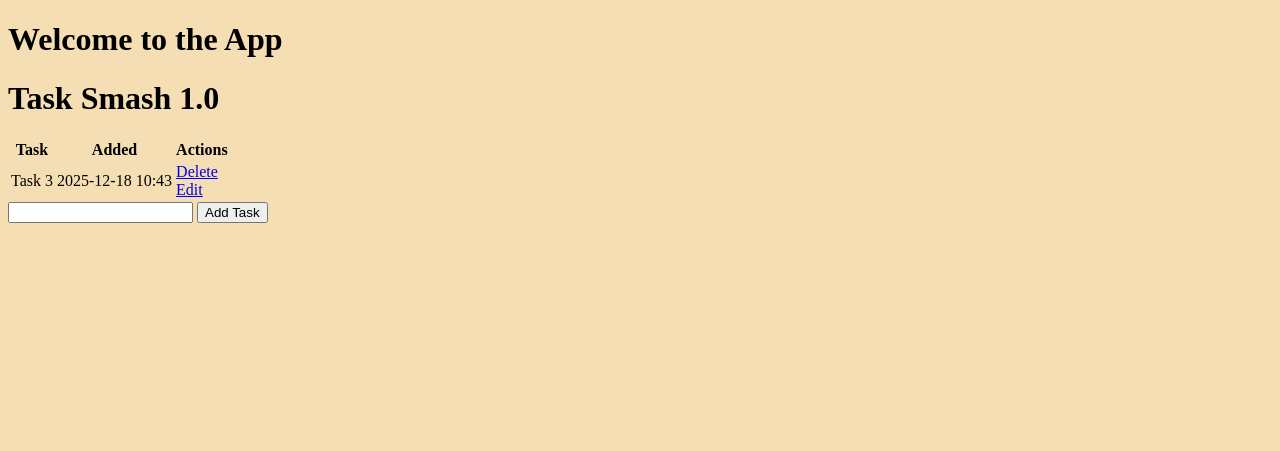
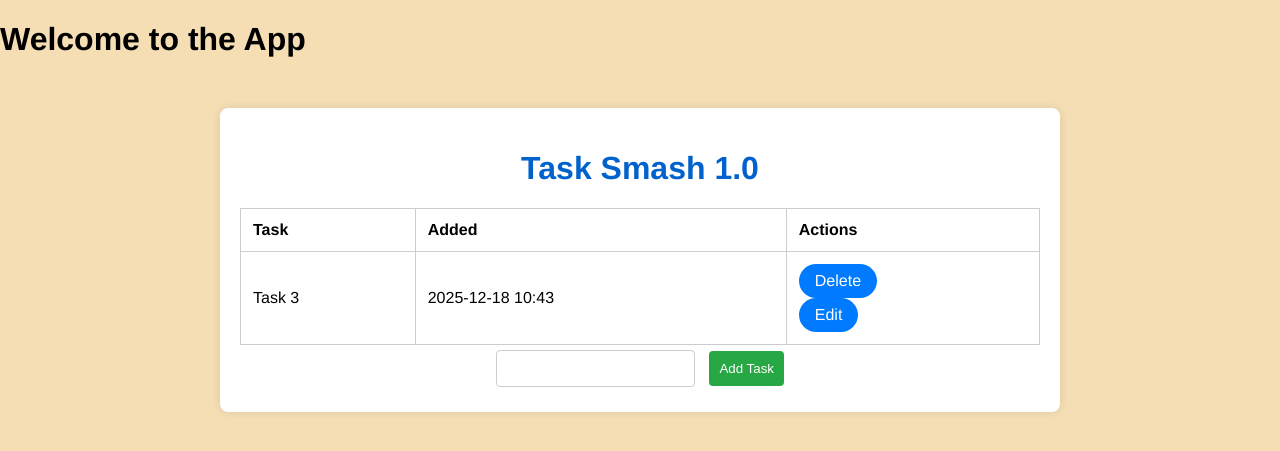
Before and after one commit to Nabea-ken/Task-Smash, a Flask app: page / in a window 1280 px wide. Shown: the top 451 px of the page. Run offline with Flask 3, Linux system fonts and the light colour scheme.

Commit message:
Add Sass.

```diff
--- a/static/styles.css
+++ b/static/styles.css
@@ -1,3 +1,70 @@
 body {
+  font-family: "Franklin Gothic Medium", "Arial Narrow", Arial, sans-serif;
+  margin: 0;
+  padding: 0;
   background-color: wheat;
+}
+
+.content {
+  max-width: 800px;
+  margin: 50px auto;
+  padding: 20px;
+  background-color: #fff;
+  border-radius: 8px;
+  box-shadow: 0 0 10px rgba(0, 0, 0, 0.1);
+  text-align: center;
+}
+.content h1 {
+  color: rgb(0, 98.4, 204);
+}
+.content h4 {
+  color: #666;
+}
+.content table {
+  width: 100%;
+  border-collapse: collapse;
+  margin-top: 20px;
+  /* tr:nth-child(even) {
+      background-color: #f9f9f9;
+  } */
+}
+.content table th,
+.content table td {
+  padding: 12px;
+  border: 1px solid #ccc;
+  text-align: left;
+}
+.content table th th,
+.content table td th {
+  background-color: #f0f0f0;
+  color: #333;
+}
+.content a {
+  display: inline-block;
+  text-decoration: none;
+  color: #fff;
+  background-color: #007bff;
+  padding: 8px 16px;
+  border-radius: 20px;
+  transition: background-color 0.3s ease;
+}
+.content a:hover {
+  background-color: rgb(0, 98.4, 204);
+  color: #fff;
+}
+.content input {
+  padding: 10px;
+  border: 1px solid #ccc;
+  border-radius: 4px;
+  margin: 5px;
+}
+.content #btn_add {
+  background-color: #28a745;
+  color: #fff;
+  border: none;
+  cursor: pointer;
+  transition: background-color 0.3s ease;
+}
+.content #btn_add:hover {
+  background-color: rgb(30.1449275362, 125.8550724638, 52);
 }/*# sourceMappingURL=styles.css.map */
--- a/static/styles.scss
+++ b/static/styles.scss
@@ -1,3 +1,91 @@
-body{
-    background-color: wheat;
+// Color Variables
+
+$primary_color: #007bff;
+$primary_hover_color: darken($primary_color, 10%);
+$success_color: #28a745;
+$success_hover_color: darken($success_color, 10%);
+$title_color: #333;
+$bg_color: wheat;
+
+
+body {
+    font-family: 'Franklin Gothic Medium', 'Arial Narrow', Arial, sans-serif;
+    margin: 0;
+    padding: 0;
+    background-color: $bg_color;
 }
+
+.content {
+    max-width: 800px;
+    margin: 50px auto;
+    padding: 20px;
+    background-color: #fff;
+    border-radius: 8px;
+    box-shadow: 0 0 10px rgba(0, 0, 0, 0.1);
+    text-align: center;
+
+    h1 {
+        color: $primary_hover_color;
+    }
+
+    h4 {
+        color: #666;
+    }
+
+    table {
+        width: 100%;
+        border-collapse: collapse;
+        margin-top: 20px;
+
+        th,
+        td {
+            padding: 12px;
+            border: 1px solid #ccc;
+            text-align: left;
+
+            th {
+                background-color: #f0f0f0;
+                color: #333;
+            }
+        }
+        /* tr:nth-child(even) {
+            background-color: #f9f9f9;
+        } */
+    }
+
+    a {
+        display: inline-block;
+        text-decoration: none;
+        color: #fff;
+        background-color: $primary_color;
+        padding: 8px 16px;
+        border-radius: 20px;
+        transition: background-color 0.3s ease;
+
+        &:hover {
+            background-color: $primary_hover_color;
+            color: #fff;
+        }
+    }
+
+    input {
+        padding: 10px;
+        border: 1px solid #ccc;
+        border-radius: 4px;
+        margin: 5px;
+    }
+
+    #btn_add {
+        background-color: $success_color;
+        color: #fff;
+        border: none;
+        cursor: pointer;
+        transition: background-color 0.3s ease;
+
+        &:hover {
+            background-color: $success_hover_color;
+        }
+    }
+
+
+}
```
Also changed, not shown: instance/tasksmash.db, 1 other file.
